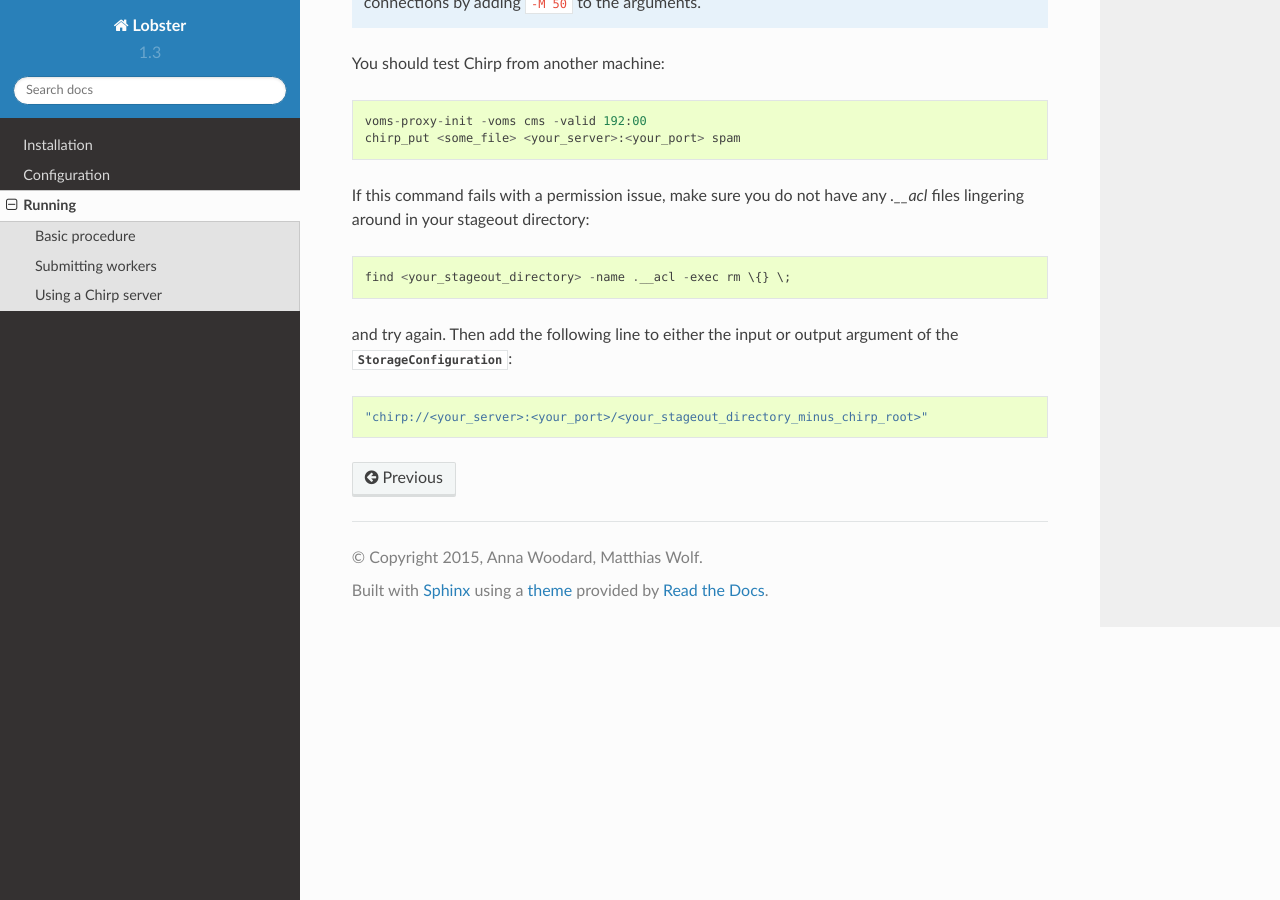
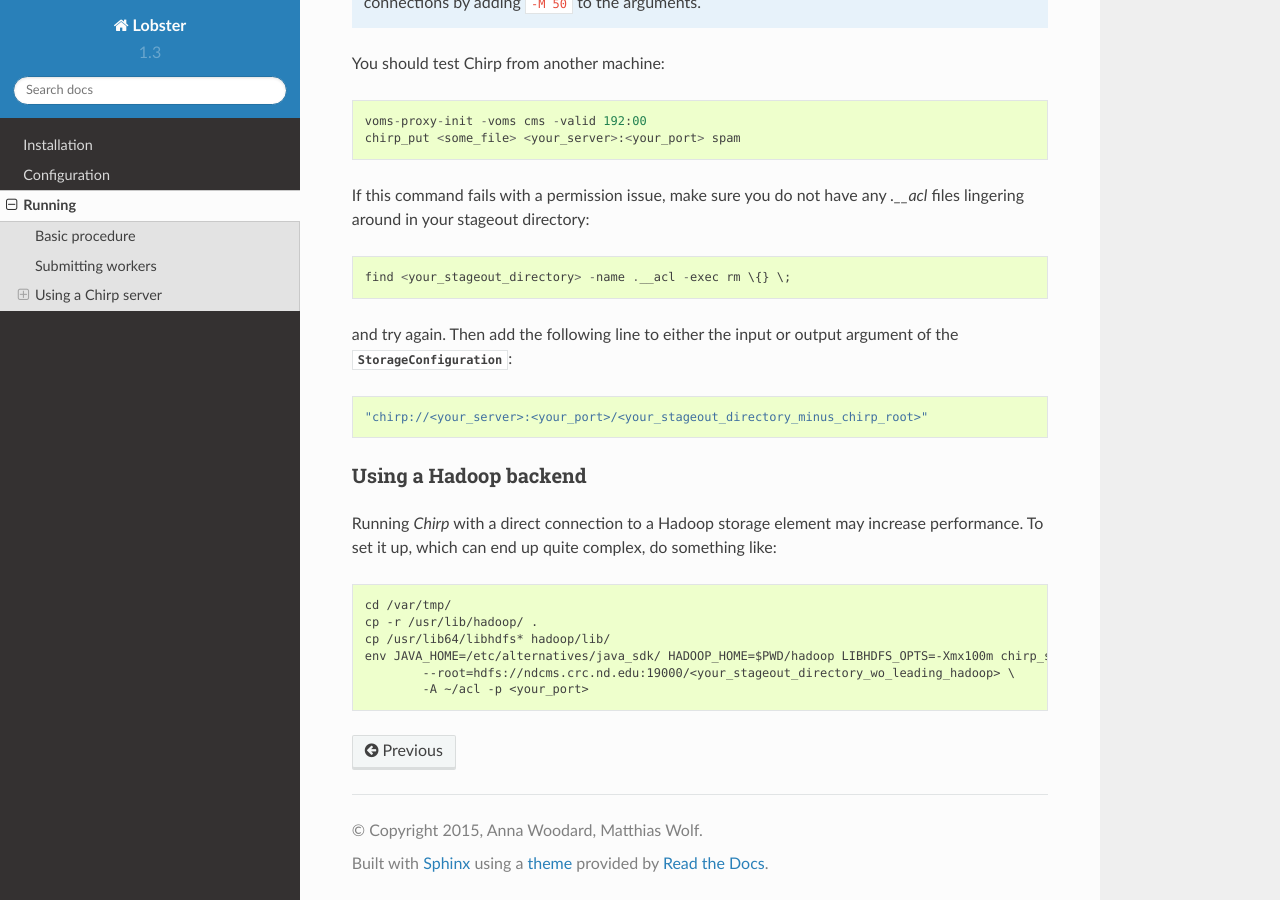
Before and after one commit to NDCMS/lobster, a Sphinx documentation site: the page built from doc/source/run.rst, in a window 1280 px wide and 900 px high, scrolled down 1950 px. Built offline with Sphinx 7.4.7 and the Read the Docs theme 2.0.0, drawn with Linux system fonts in a browser that asks for light colours.

Commit message:
Add bit about running Chirp with Hadoop.

```diff
--- a/doc/source/run.rst
+++ b/doc/source/run.rst
@@ -97,3 +97,17 @@ and try again.  Then add the following line to either the input or output
 argument of the :class:`~lobster.se.StorageConfiguration`::
 
     "chirp://<your_server>:<your_port>/<your_stageout_directory_minus_chirp_root>"
+
+Using a Hadoop backend
+~~~~~~~~~~~~~~~~~~~~~~
+
+Running `Chirp` with a direct connection to a Hadoop storage element may
+increase performance.  To set it up, which can end up quite complex, do
+something like::
+
+    cd /var/tmp/
+    cp -r /usr/lib/hadoop/ .
+    cp /usr/lib64/libhdfs* hadoop/lib/
+    env JAVA_HOME=/etc/alternatives/java_sdk/ HADOOP_HOME=$PWD/hadoop LIBHDFS_OPTS=-Xmx100m chirp_server \
+            --root=hdfs://ndcms.crc.nd.edu:19000/<your_stageout_directory_wo_leading_hadoop> \
+            -A ~/acl -p <your_port>
```
